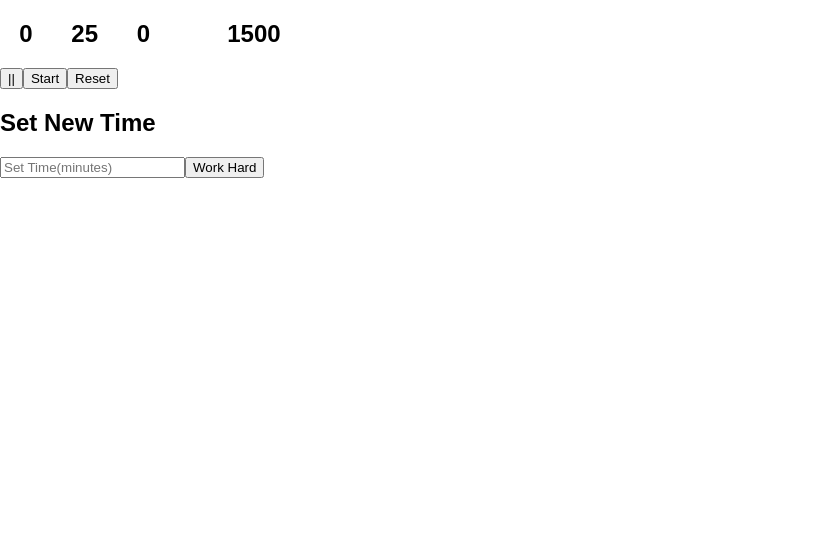
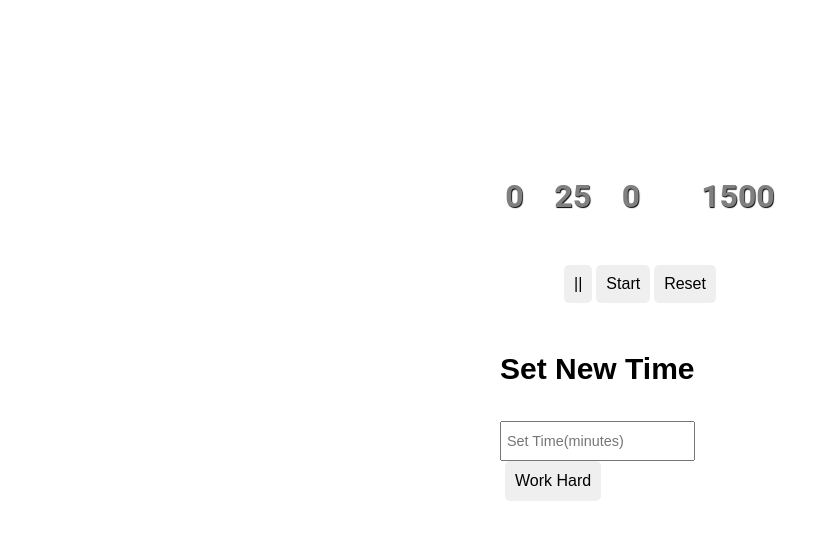
Before and after one commit to rkredux/pomodoro-clock, a React (Create React App) app: page / in a window 1280 px wide. Shown: the top 540 px of the page, without its empty margins (0-838 px from the left). Built offline with nearby package versions, Linux system fonts and the light colour scheme.

Commit message:
Add styling rules for Timer, Control and Settimer components

```diff
--- a/src/App.css
+++ b/src/App.css
@@ -1,12 +1,94 @@
-/*.App {
-  text-align: center;
+
+body {
+  margin: 0;
+  padding: 0;
+  font-family: sans-serif;
+  /*border: 2px solid black;*/
+  height: 100vh;
+  font-size: 20px;
 }
 
-*/
 
 
+div.app{
+  /*border: 2px solid goldenrod;*/
+  max-width: 300px;
+  margin: auto;
+  display: flex;
+  flex-direction: column;
+  align-items: center;
+  margin-top: 150px;
+}
+
+/*Timer component styling begins*/
 div.timer{
-  max-width: 300px;
+  /*border: 2px solid purple;*/
+  width: 100%;
   display: flex;
   justify-content: space-around;
 }
+
+div.timer h2{
+  color: grey;
+  font-family: 'Roboto', sans-serif;
+  text-shadow: .75px .75px 1px black;
+  font-size: 2rem;
+  /*padding: 10px;*/
+  /*border-radius: 10px;*/
+}
+
+
+
+/*control component styling*/
+div.control{
+  /*border: 2px solid black;*/
+  margin-top: 20px;
+  padding: 2px;
+}
+
+div.control button{
+  font-size: 1rem;
+  padding: 10px;
+  border-radius: 5px;
+  border: 0;
+  margin: 2px;
+  outline: none;
+  cursor: pointer;
+  /*border: 0;*/
+}
+
+/*Settimer component styling*/
+form.time-setter{
+  /*border: 2px dotted black;*/
+  margin-top: 10px;
+  padding: 10px;
+}
+
+form.time-setter h3{
+  /*border: 2px solid;*/
+  text-align: center;
+  margin: 0;
+  font-size: 1.5rem;
+  padding: 5px;
+  color: grey;
+}
+
+form.time-setter input{
+  outline: none;
+  /*border: 1px solid;*/
+  font-size: .9rem;
+  /*border-radius: 5px; */
+  padding: 10px 0 10px 5px;
+  margin-top: 10px;
+}
+
+form.time-setter button{
+  outline: none;
+  border: none;
+  margin-left: 5px;
+  border-radius: 5px;
+  font-size: 1rem;
+  height: 40px;
+  padding: 10px;
+  cursor: pointer;
+}
```
